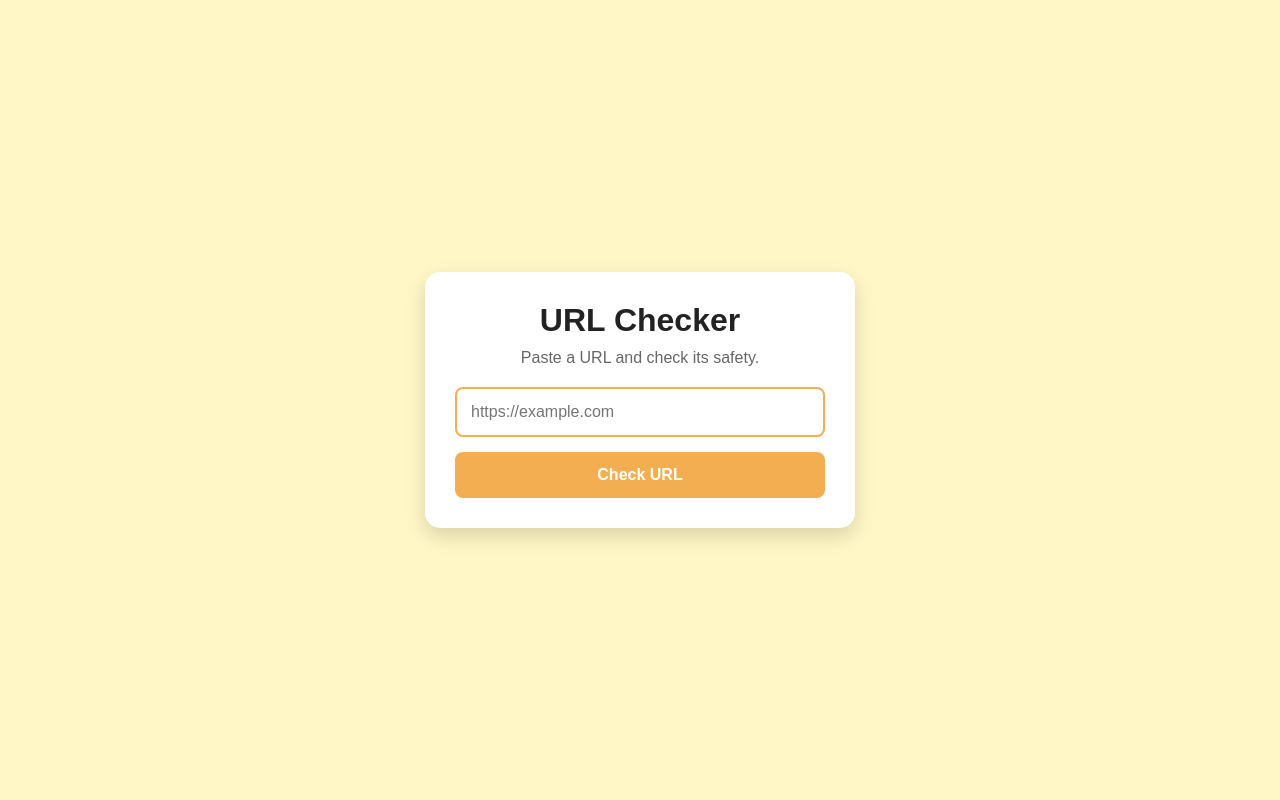
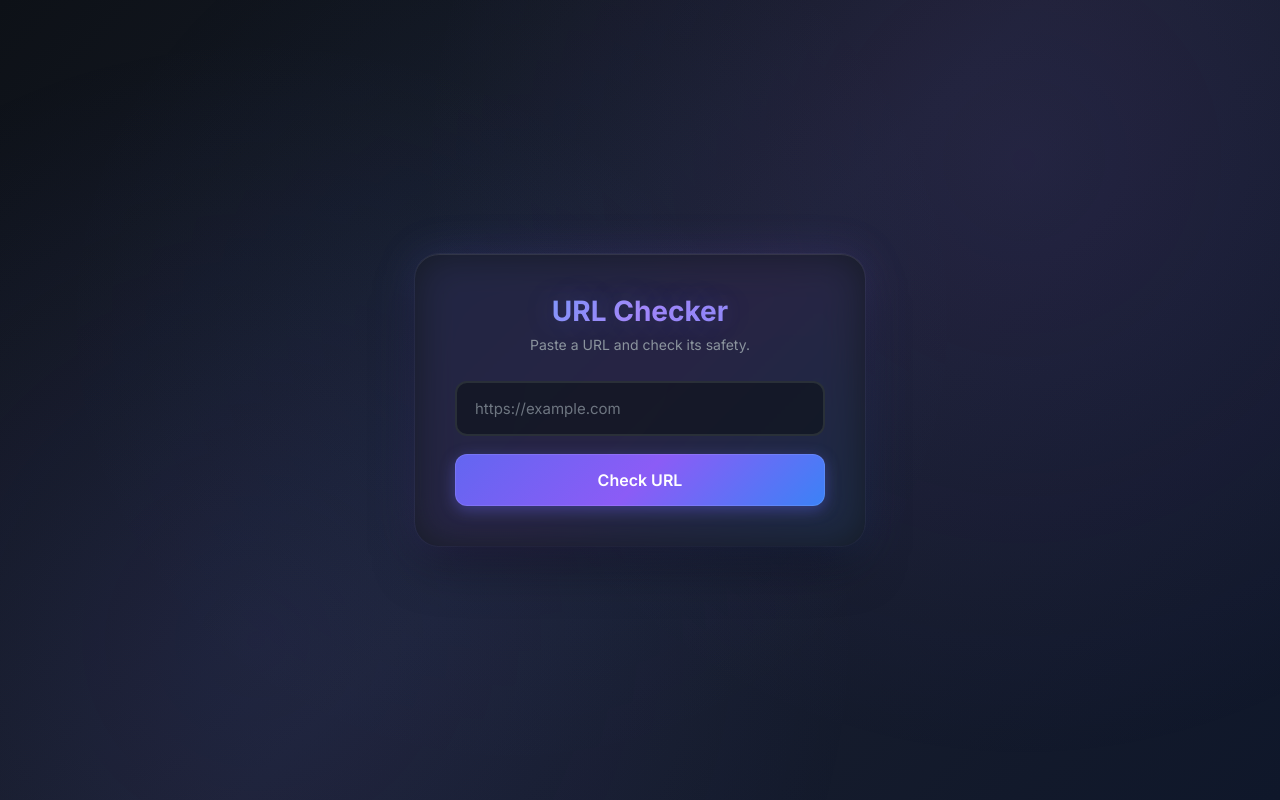
Before and after one commit to lohitpitta/Fake-Login-Detector, a Flask app: page / in a window 1280 px wide. Run offline with Flask 3, Linux system fonts and the light colour scheme.

Commit message:
Updated project files

```diff
--- a/templates/index.html
+++ b/templates/index.html
@@ -4,97 +4,278 @@
 <meta charset="UTF-8">
 <meta name="viewport" content="width=device-width, initial-scale=1.0">
 <title>URL Checker</title>
-
+<link href="https://fonts.googleapis.com/css2?family=Inter:wght@400;500;600;700&display=swap" rel="stylesheet">
 <style>
 
 *{
     margin:0;
     padding:0;
     box-sizing:border-box;
-    font-family:Arial,sans-serif;
+    font-family:'Inter', system-ui, -apple-system, sans-serif;
 }
 
 body{
-    background:#FFF7C5;
+    background: linear-gradient(135deg, #0d1117 0%, #1a1f2e 50%, #0f172a 100%);
     min-height:100vh;
     display:flex;
     justify-content:center;
     align-items:center;
+    overflow-x:hidden;
+    position:relative;
+}
+
+body::before{
+    content:'';
+    position:fixed;
+    top:0;
+    left:0;
+    width:100%;
+    height:100%;
+    background:
+        radial-gradient(circle at 20% 80%, rgba(99, 102, 241, 0.1) 0%, transparent 50%),
+        radial-gradient(circle at 80% 20%, rgba(139, 92, 246, 0.1) 0%, transparent 50%),
+        radial-gradient(circle at 40% 40%, rgba(59, 130, 246, 0.05) 0%, transparent 50%);
+    pointer-events:none;
+    z-index:0;
 }
 
 .container{
-    width:430px;
-    background:white;
-    padding:30px;
-    border-radius:15px;
-    box-shadow:0 8px 20px rgba(0,0,0,0.15);
+    width:90%;
+    max-width:450px;
+    background: rgba(22, 27, 34, 0.85);
+    backdrop-filter: blur(20px);
+    -webkit-backdrop-filter: blur(20px);
+    padding:40px;
+    border-radius:24px;
+    box-shadow:
+        0 25px 50px -12px rgba(0, 0, 0, 0.5),
+        0 0 0 1px rgba(255, 255, 255, 0.05),
+        inset 0 1px 0 rgba(255, 255, 255, 0.1);
     text-align:center;
+    position:relative;
+    z-index:1;
+    transform-style: preserve-3d;
+    transition: transform 0.3s ease;
+}
+
+.container::before{
+    content:'';
+    position:absolute;
+    top:-1px;
+    left:-1px;
+    right:-1px;
+    bottom:-1px;
+    background: linear-gradient(135deg, rgba(99, 102, 241, 0.3), rgba(139, 92, 246, 0.3), rgba(59, 130, 246, 0.3));
+    border-radius:24px;
+    z-index:-1;
+    opacity:0.5;
+    filter:blur(20px);
 }
 
 h1{
-    margin-bottom:10px;
-    color:#222;
+    margin-bottom:8px;
+    color:#ffffff;
+    font-size:28px;
+    font-weight:700;
+    background: linear-gradient(135deg, #60a5fa, #a78bfa, #818cf8);
+    -webkit-background-clip: text;
+    -webkit-text-fill-color: transparent;
+    background-clip: text;
+    text-shadow: 0 0 30px rgba(99, 102, 241, 0.3);
 }
 
 p{
-    color:#666;
-    margin-bottom:20px;
+    color:#8b949e;
+    margin-bottom:28px;
+    font-size:14px;
+    font-weight:400;
 }
 
 input[type="text"]{
     width:100%;
-    padding:14px;
-    border:2px solid #F4AE52;
-    border-radius:8px;
-    font-size:16px;
+    padding:16px 18px;
+    border:2px solid rgba(48, 54, 61, 0.8);
+    border-radius:12px;
+    font-size:15px;
     outline:none;
+    background: rgba(13, 17, 23, 0.6);
+    color:#e6edf3;
+    transition: all 0.3s ease;
+    font-family:'Inter', system-ui, sans-serif;
+}
+
+input[type="text"]::placeholder{
+    color:#6e7681;
+}
+
+input[type="text"]:focus{
+    border-color: rgba(99, 102, 241, 0.6);
+    box-shadow:
+        0 0 0 3px rgba(99, 102, 241, 0.1),
+        0 0 20px rgba(99, 102, 241, 0.2);
+    background: rgba(13, 17, 23, 0.8);
 }
 
 button{
     width:100%;
-    margin-top:15px;
-    padding:14px;
+    margin-top:18px;
+    padding:16px;
     border:none;
-    border-radius:8px;
-    background:#F4AE52;
+    border-radius:12px;
+    background: linear-gradient(135deg, #6366f1, #8b5cf6, #3b82f6);
     color:white;
     font-size:16px;
-    font-weight:bold;
+    font-weight:600;
     cursor:pointer;
+    transition: all 0.3s ease;
+    font-family:'Inter', system-ui, sans-serif;
+    box-shadow:
+        0 4px 15px rgba(99, 102, 241, 0.4),
+        0 0 0 1px rgba(255, 255, 255, 0.1) inset;
+    position:relative;
+    overflow:hidden;
+}
+
+button::before{
+    content:'';
+    position:absolute;
+    top:0;
+    left:-100%;
+    width:100%;
+    height:100%;
+    background: linear-gradient(90deg, transparent, rgba(255,255,255,0.2), transparent);
+    transition: left 0.5s ease;
 }
 
 button:hover{
-    opacity:0.9;
+    transform: translateY(-2px) scale(1.02);
+    box-shadow:
+        0 8px 25px rgba(99, 102, 241, 0.5),
+        0 0 0 1px rgba(255, 255, 255, 0.15) inset;
+}
+
+button:hover::before{
+    left:100%;
+}
+
+button:active{
+    transform: translateY(1px) scale(0.98);
+    box-shadow:
+        0 2px 10px rgba(99, 102, 241, 0.3),
+        0 0 0 1px rgba(255, 255, 255, 0.05) inset;
 }
 
 .result{
-    margin-top:20px;
-    padding:15px;
-    border-radius:10px;
-    font-size:18px;
-    font-weight:bold;
+    margin-top:24px;
+    padding:18px 20px;
+    border-radius:12px;
+    font-size:16px;
+    font-weight:600;
+    opacity:0;
+    transform: translateY(-10px);
+    animation: slideIn 0.4s ease forwards;
+    position:relative;
+    overflow:hidden;
+}
+
+@keyframes slideIn{
+    to{
+        opacity:1;
+        transform: translateY(0);
+    }
 }
 
 .safe{
-    background:#d4edda;
-    color:#155724;
+    background: rgba(34, 197, 94, 0.15);
+    color:#22c55e;
+    border: 1px solid rgba(34, 197, 94, 0.3);
+    box-shadow:
+        0 0 20px rgba(34, 197, 94, 0.2),
+        inset 0 0 20px rgba(34, 197, 94, 0.05);
+}
+
+.safe::before{
+    content:'';
+    position:absolute;
+    top:0;
+    left:0;
+    right:0;
+    bottom:0;
+    background: radial-gradient(circle at center, rgba(34, 197, 94, 0.1), transparent 70%);
+    animation: pulse 2s ease-in-out infinite;
 }
 
 .warning{
-    background:#fff3cd;
-    color:#856404;
+    background: rgba(234, 179, 8, 0.15);
+    color:#eab308;
+    border: 1px solid rgba(234, 179, 8, 0.3);
+    box-shadow:
+        0 0 20px rgba(234, 179, 8, 0.2),
+        inset 0 0 20px rgba(234, 179, 8, 0.05);
+}
+
+.warning::before{
+    content:'';
+    position:absolute;
+    top:0;
+    left:0;
+    right:0;
+    bottom:0;
+    background: radial-gradient(circle at center, rgba(234, 179, 8, 0.1), transparent 70%);
+    animation: pulse 2s ease-in-out infinite;
 }
 
 .danger{
-    background:#f8d7da;
-    color:#721c24;
+    background: rgba(239, 68, 68, 0.15);
+    color:#ef4444;
+    border: 1px solid rgba(239, 68, 68, 0.3);
+    box-shadow:
+        0 0 20px rgba(239, 68, 68, 0.2),
+        inset 0 0 20px rgba(239, 68, 68, 0.05);
+}
+
+.danger::before{
+    content:'';
+    position:absolute;
+    top:0;
+    left:0;
+    right:0;
+    bottom:0;
+    background: radial-gradient(circle at center, rgba(239, 68, 68, 0.1), transparent 70%);
+    animation: pulse 2s ease-in-out infinite;
+}
+
+@keyframes pulse{
+    0%, 100%{
+        opacity:0.5;
+    }
+    50%{
+        opacity:1;
+    }
+}
+
+@media (max-width:480px){
+    .container{
+        padding:30px 24px;
+        width:95%;
+    }
+
+    h1{
+        font-size:24px;
+    }
+
+    input[type="text"],
+    button{
+        font-size:14px;
+        padding:14px;
+    }
 }
 
 </style>
 </head>
 <body>
 
-<div class="container">
+<div class="container" id="card">
 
     <h1>URL Checker</h1>
 
@@ -122,5 +303,27 @@ button:hover{
 
 </div>
 
+<script>
+const card = document.getElementById('card');
+
+card.addEventListener('mousemove', (e) => {
+    const rect = card.getBoundingClientRect();
+    const x = e.clientX - rect.left;
+    const y = e.clientY - rect.top;
+
+    const centerX = rect.width / 2;
+    const centerY = rect.height / 2;
+
+    const rotateX = (y - centerY) / 20;
+    const rotateY = (centerX - x) / 20;
+
+    card.style.transform = `perspective(1000px) rotateX(${rotateX}deg) rotateY(${rotateY}deg)`;
+});
+
+card.addEventListener('mouseleave', () => {
+    card.style.transform = 'perspective(1000px) rotateX(0) rotateY(0)';
+});
+</script>
+
 </body>
 </html>
```
